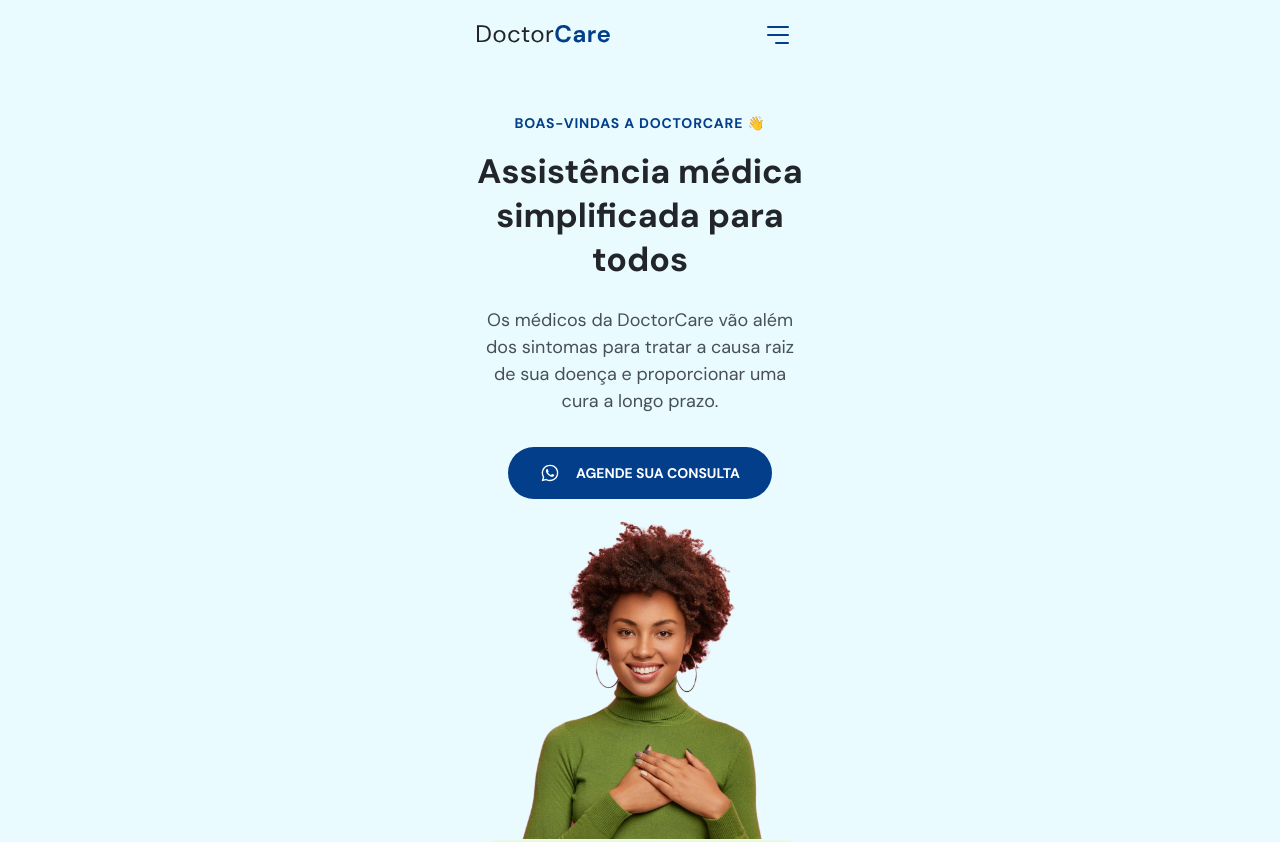
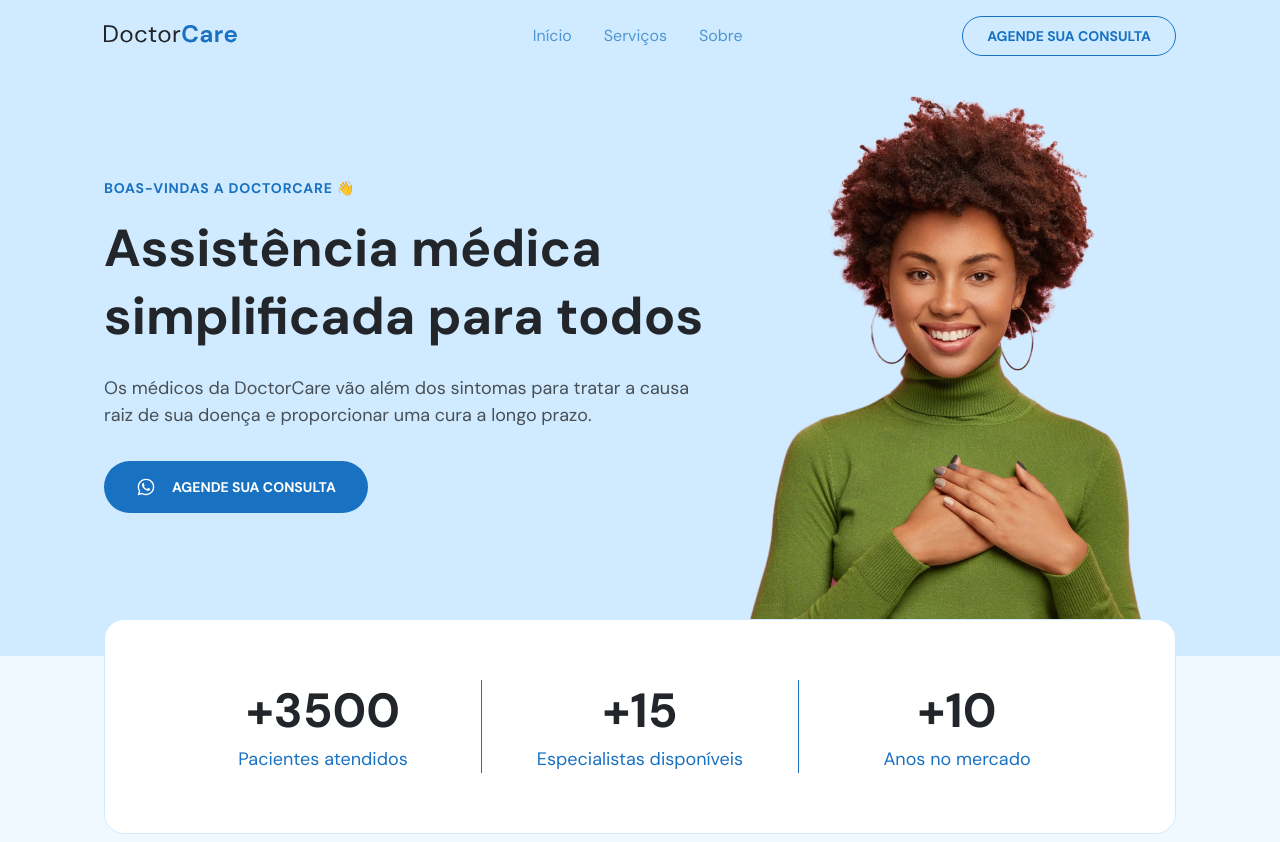
Before and after one commit to Rtmorais/NLW-DoctorCare, a plain HTML site: page index.html in a window 1280 px wide. Shown: the top 842 px of the page. Drawn offline with nearby package versions, Linux system fonts and the light colour scheme.

Commit message:
Still doing responvise fixes

```diff
--- a/index.html
+++ b/index.html
@@ -213,6 +213,7 @@
 
     <section id="home">
       <div class="wrapper">
+        <div class="col-a">
           <header>
             <h4>BOAS-VINDAS A DOCTORCARE 👋</h4>
             <h1>Assistência médica simplificada para todos</h1>
@@ -222,8 +223,11 @@
               Os médicos da DoctorCare vão além dos sintomas para tratar a causa
               raiz de sua doença e proporcionar uma cura a longo prazo.
             </p>
-
-          <a class="button" href="https://wa.me/5521982269626" target="_blank">
+            <a
+              class="button"
+              href="https://wa.me/5521982269626"
+              target="_blank"
+            >
               <svg
                 width="20"
                 height="20"
@@ -237,8 +241,12 @@
                 /></svg
               >AGENDE SUA CONSULTA
             </a>
+          </div>
+        </div>
+        <div class="col-b">
           <img src="/Assets/foto.png" alt="" id="imgGirl" />
         </div>
+
         <div id="numDiv">
           <div class="numDivs">
             <h3>+3500</h3>
--- a/styles.css
+++ b/styles.css
@@ -15,11 +15,11 @@ html {
 }
 
 :root {
-  --primary-color: #023e8a;
-  --primary-color-light: #e9fbff;
-  --primary-light-02: #f9fafa;
-  --primary-beige: #e6fbe1;
-  --primary-hover: #03045e;
+  --primary-color: #1971c2;
+  --primary-color-light: #d0ebff;
+  --primary-light-02: #f0f9ff;
+  --primary-beige: #ffff;
+  --primary-hover: #0a4378;
   --secondary-color: hsl(210, 11%, 15%);
   --secondary-gray: hsl(210, 9%, 31%);
   --white: hsl(0, 0%, 100%);
@@ -37,7 +37,7 @@ body {
 }
 
 .wrapper {
-  width: 37.5rem;
+  width: min(50rem, 100%);
   margin-inline: auto;
   padding-inline: 2.4rem;
 }
@@ -171,6 +171,11 @@ nav button {
   cursor: pointer;
 }
 
+nav .menu,
+nav .close-menu {
+  position: fixed;
+}
+
 /*======================= MENU EXPANDED======================*/
 body.menu-expanded {
   overflow: hidden;
@@ -209,7 +214,6 @@ body.menu-expanded .close-menu {
 }
 
 body.menu-expanded .menu {
-  position: fixed;
   top: 0;
   left: 0;
   background: var(--primary-color);
@@ -261,7 +265,7 @@ body.menu-expanded .menu {
   position: absolute;
   display: block;
   width: 100%;
-  height: 108rem;
+  height: calc(73% + var(--nav-height));
   background-color: var(--primary-color-light);
   top: 0;
   left: 0;
@@ -288,7 +292,7 @@ body.menu-expanded .menu {
 
 #numDiv {
   width: 100%;
-  height: 47rem;
+  padding-block: 4rem;
   background-color: var(--primary-beige);
   margin-inline: auto;
   display: flex;
@@ -297,7 +301,7 @@ body.menu-expanded .menu {
   justify-content: center;
   border-radius: 2rem;
   gap: 6rem;
-  border: 1px solid var(--primary-color-light);
+  border: 0.1rem solid var(--primary-color-light);
 }
 
 #numDiv div {
@@ -446,3 +450,181 @@ footer .social-links {
   visibility: visible;
   transform: translateY(0%);
 }
+
+/*===================== RESPONSIVE ========================= */
+
+@media (min-width: 1024px) {
+  /*===================== GENERAL ========================= */
+
+  .wrapper {
+    width: min(1120px, 100%);
+    display: grid;
+  }
+
+  body {
+    overflow: auto;
+  }
+
+  /*===================== NAVIGATION ========================= */
+
+  nav#navigation .wrapper * {
+    margin: 0;
+    padding: 0;
+    visibility: initial;
+    display: initial;
+    opacity: initial;
+    flex-direction: initial;
+    position: initial;
+    font-size: initial;
+    font-weight: initial;
+    transform: initial;
+    color: initial;
+    background-color: initial;
+  }
+
+  nav#navigation .close-menu,
+  nav#navigation .open-menu,
+  nav#navigation .social-links {
+    display: none;
+  }
+
+  nav#navigation .menu {
+    display: flex;
+    align-items: center;
+    justify-content: space-between;
+    width: 60%;
+  }
+
+  nav#navigation .menu ul:nth-child(1) {
+    gap: 3.2rem;
+    display: flex;
+  }
+
+  nav#navigation .menu ul a {
+    color: var(--primary-color);
+    line-height: 2.1rem;
+    opacity: 0.7;
+  }
+
+  nav#navigation .menu ul a.active,
+  nav#navigation .menu ul a:hover {
+    opacity: 1;
+    font-weight: 700;
+  }
+
+  nav#navigation .menu ul a::after {
+    content: '';
+    width: 0%;
+    height: 0.2rem;
+    background-color: var(--primary-color);
+    display: block;
+    position: relative;
+    bottom: -2rem;
+    left: -0.5rem;
+    transition: all 300ms;
+  }
+
+  nav#navigation .menu ul a.active::after,
+  nav#navigation .menu ul a:hover::after {
+    width: 100%;
+    padding-inline: 0.8rem;
+  }
+
+  nav#navigation.scroll .menu ul a::after {
+    background-color: white;
+  }
+
+  nav#navigation.scroll .menu ul a {
+    color: white;
+  }
+
+  nav#navigation .menu a.button {
+    color: var(--primary-color);
+    display: flex;
+    justify-content: center;
+    align-items: center;
+    padding: 1rem 2.4rem;
+    border: 0.1rem solid var(--primary-color);
+    box-sizing: border-box;
+    border-radius: 4rem;
+    font-weight: 700;
+    font-size: 1.4rem;
+    line-height: 1.8rem;
+  }
+
+  nav#navigation .menu a.button:hover {
+    color: white;
+    background-color: var(--primary-color);
+  }
+
+  nav#navigation.scroll .menu a.button {
+    color: white;
+    border: 0.1rem solid white;
+  }
+
+  nav#navigation.scroll .menu a.button:hover {
+    background-color: var(--primary-hover);
+  }
+
+  /*===================== HOME ========================= */
+
+  #home::before {
+    height: calc(73% + var(--nav-height));
+  }
+
+  #home {
+    padding-top: var(--nav-height);
+  }
+
+  #home .wrapper {
+    grid-template-columns: 60.5rem 1fr;
+    grid-template-areas: 'A B' 'C C';
+  }
+
+  #home .col-a {
+    grid-area: A;
+    text-align: left;
+    align-self: center;
+  }
+
+  #home h1 {
+    font-size: 5.2rem;
+  }
+
+  #home h4 {
+    font-size: 1.4rem;
+  }
+
+  #home p {
+    font-size: 1.8rem;
+  }
+
+  #home .button {
+    margin: 0;
+  }
+
+  #home .col-b {
+    grid-area: B;
+  }
+
+  #home img {
+    width: 42rem;
+  }
+
+  #home #numDiv {
+    grid-area: C;
+    flex-direction: row;
+    padding: 6rem;
+    gap: 0;
+  }
+
+  #home #numDiv .numDivs + .numDivs {
+    border-left: 0.1rem solid var(--primary-color);
+  }
+
+  #home #numDiv .numDivs {
+    flex: 1;
+  }
+
+  /*===================== SERVICES ========================= */
+}
```
Lines whose indentation alone changed are shown as unchanged.
